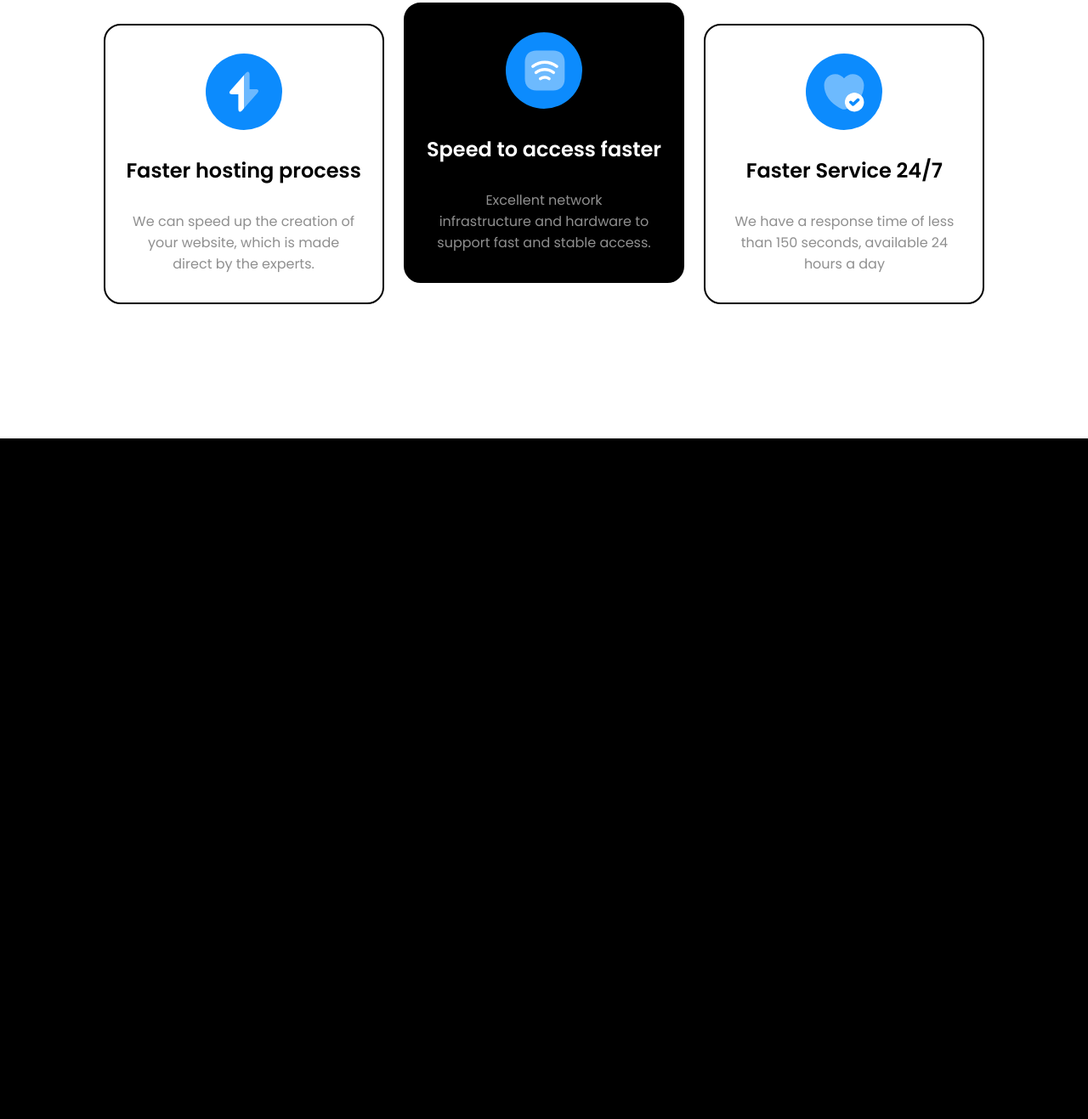
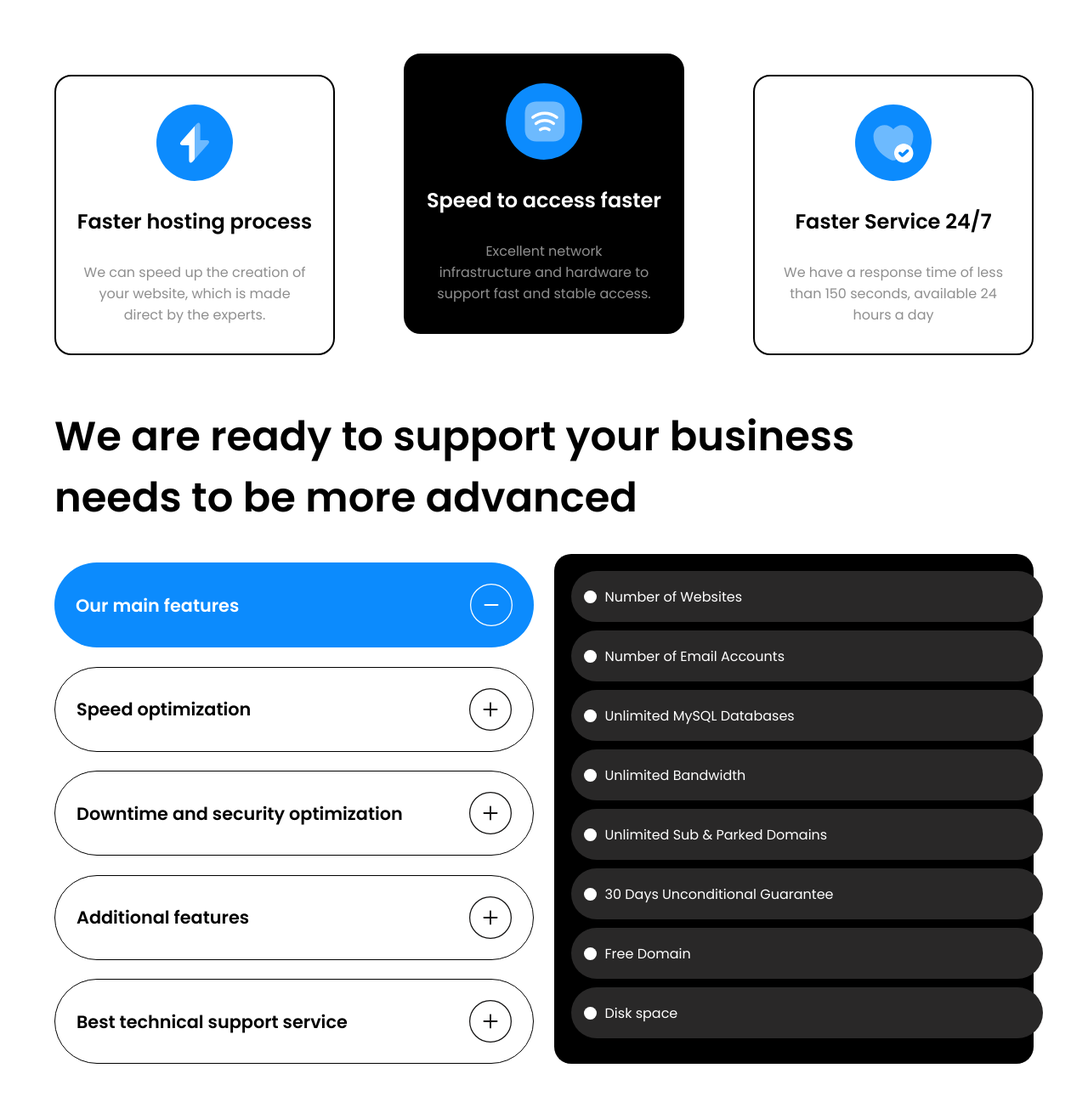
Before and after one commit to sutharrahul/HTML-CSS, a plain HTML site: page HTML-CSS/02_Project- Hosting Site Landing Page/index.html in a window 1280 px wide. Shown: the part 1143-2460 px from the top of the page at 85% size. Before the commit the page ends 1659 px from the top, so only its background shows below. Drawn offline with Linux system fonts and the light colour scheme.

Commit message:
price banner add

```diff
--- a/HTML-CSS/02_Project- Hosting Site Landing Page/index.html
+++ b/HTML-CSS/02_Project- Hosting Site Landing Page/index.html
@@ -47,7 +47,8 @@
         <img src="./Project-2 Hosting Site/assets/Logo-light.svg" alt="Logo-light">
 
     </div>
-    <main class="main_banner">
+    <main>
+        <div  class="main_banner">
             <div class="main-banner_heading">
                 <h2>The best service especially for you</h2>
                 <p>We will serve you as best we can with the aim of <br>providing satisfaction to you</p>
@@ -69,6 +70,72 @@
                     <p>We have a response time of less than 150 seconds, available 24 hours a day</p>
                 </div>
             </div>
+            <h2>We are ready to support your business <br>needs to be more advanced</h2>
+            <div class="list_service">
+                <div class="feartures_list">
+                    <div class="feartures-li first">
+                        <h4>Our main features</h4>
+                        <img src="./Project-2 Hosting Site/assets/Icons/Group 238511.svg" alt="icon">
+                    </div>
+                    <div class="feartures-li">
+                        <h4>Speed optimization</h4>
+                        <img src="./Project-2 Hosting Site/assets/Icons/Group 238512.svg" alt="plusicon">
+                    </div>
+                    <div class="feartures-li">
+                        <h4>Downtime and security optimization</h4>
+                        <img src="./Project-2 Hosting Site/assets/Icons/Group 238512.svg" alt="plusicon">
+
+                    </div>
+                    <div class="feartures-li">
+                        <h4>Additional features</h4>
+                        <img src="./Project-2 Hosting Site/assets/Icons/Group 238512.svg" alt="plusicon">
+
+                    </div>
+                    <div class="feartures-li">
+                        <h4>Best technical support service</h4>
+                        <img src="./Project-2 Hosting Site/assets/Icons/Group 238512.svg" alt="plusicon">
+                    </div>
+                </div>
+                <div class="feartures_list-iteam" >
+                    <ul class="feartures_UL">
+                        <li class="list-iteas"><span class="bullte"></span> Number of Websites</li>
+                        <li class="list-iteas"><span class="bullte"></span> Number of Email Accounts</li>
+                        <li class="list-iteas"><span class="bullte"></span> Unlimited MySQL Databases</li>
+                        <li class="list-iteas"><span class="bullte"></span> Unlimited Bandwidth</li>
+                        <li class="list-iteas"><span class="bullte"></span> Unlimited Sub & Parked Domains</li>
+                        <li class="list-iteas"><span class="bullte"></span> 30 Days Unconditional Guarantee</li>
+                        <li class="list-iteas"><span class="bullte"></span> Free Domain</li>
+                        <li class="list-iteas"><span class="bullte"></span> Disk space</li>
+                    </ul>
+                </div>
+            </div>
+        </div>
+        <!-- Price banner -->
+        <div>
+            <div>
+                <img src="./Project-2 Hosting Site/assets/Icons/arrow-left.svg" alt="arrow-left">
+                <h2 style="color: blanchedalmond;">Hosting your website with the service we provide</h2>
+                <img src="./Project-2 Hosting Site/assets/Icons/arrow-right.svg" alt="arrow-right">
+            </div>
+            <div>
+                <div>
+                    <p>Regular</p>
+                    <h3>$8,9 <span>/month</span></h3>
+                    <p>Suitable for you who will build a website and others.</p>
+                    <div></div>
+                    <ul>
+                        <li><img src="./Project-2 Hosting Site/assets/Icons/blue-tick.svg" alt="bluetick">Up to 16,000 Visitors/Month</li>
+                        <li><img src="./Project-2 Hosting Site/assets/Icons/blue-tick.svg" alt="bluetick">500 MB SSD Disk Space</li>
+                        <li><img src="./Project-2 Hosting Site/assets/Icons/blue-tick.svg" alt="bluetick">Unlimited Bandwidth</li>
+                        <li><img src="./Project-2 Hosting Site/assets/Icons/blue-tick.svg" alt="bluetick">Unlimited Databases</li>
+                        <li><img src="./Project-2 Hosting Site/assets/Icons/blue-tick.svg" alt="bluetick">Instant Backup</li>
+                        <li><img src="./Project-2 Hosting Site/assets/Icons/blue-tick.svg" alt="bluetick">1 Email Account</li>
+                        <li><img src="./Project-2 Hosting Site/assets/Icons/blue-tick.svg" alt="bluetick">1 Domain</li>
+                    </ul>
+                </div>
+                <button>Select</button>
+            </div>
+        </div>
     </main>
 </body>
 </html>
--- a/HTML-CSS/02_Project- Hosting Site Landing Page/style.css
+++ b/HTML-CSS/02_Project- Hosting Site Landing Page/style.css
@@ -123,7 +123,7 @@ h1 span{
     flex-direction: row;
     align-items: center;
     justify-content: space-between;
-    padding: 30px 5%;
+    padding: 30px 0%;
     margin-top: 80px;
 }
 .service_poster div{
@@ -158,3 +158,80 @@ h1 span{
 .signal h3{
     color: #ffffff;
 }
+.main_banner h2{
+    font-size: 3rem;
+    font-weight: 600;
+    color: #000000;
+    padding: 30px 0px;
+}
+.list_service{
+    display: flex;
+    flex-direction: row;
+    justify-content: space-between;
+}
+.feartures_list{
+    display: flex;
+    flex-direction: column;
+    justify-content: space-between;
+    align-items: normal;
+    height: 600px;
+    width: 49%;
+}
+.feartures-li{
+    display: flex;
+    flex-direction: row;
+    align-items: center;
+    justify-content: space-between;
+    height: 100px;
+    border: 1px solid #000000;
+    border-radius: 50px;
+    margin-top: 10px;
+    padding: 10px 25px;
+    font-size: 1.3rem;
+    font-weight: 100;
+    color: #000000;
+}
+.feartures-li img{
+    height: 50px;
+}
+.first{
+    background-color:#0c8bfd ;
+    border: none;
+    color: #ffffff;
+    font-weight: 100;
+}
+.feartures-li h4{
+    font-weight: 600;
+}
+.feartures_list-iteam{
+    width: 49%;
+    height: 600px;
+    padding: 10px 20px;
+    background-color: #000000;
+    border-radius: 20px;
+}
+.feartures_UL{
+    display: flex;
+    flex-direction: column;
+    justify-content: space-between;
+    align-items: normal;
+}
+.list-iteas{
+    display: flex;
+    color: #ffffff;
+    height: 60px;
+    width: 555px;
+    margin-top: 10px;
+    padding: 20px 15px;
+    border-radius: 40px;
+    background-color: #292828;
+    align-items: center;
+    font-size: 1rem;
+}
+.bullte{
+    height: 15px;
+    width: 15px;
+    border-radius: 50%;
+    background-color: #ffffff;
+    margin-right: 10px;
+}
```
Lines whose indentation alone changed are shown as unchanged.
